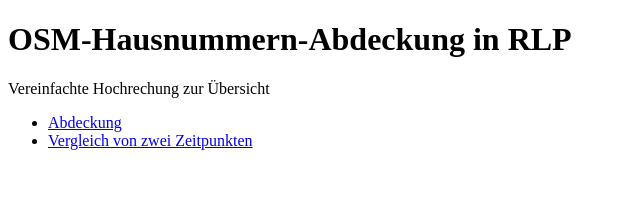
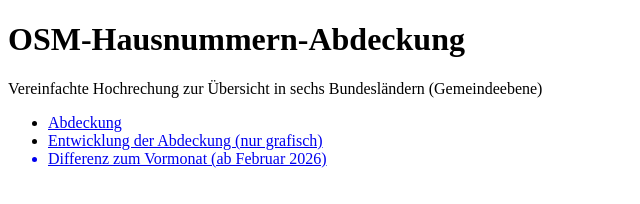
Before and after one commit to p1230/p1230.github.io, a plain HTML site: page index.html in a window 1280 px wide. Shown: the whole page, without its empty margins (0-640 px from the left). Drawn offline with Linux system fonts and the light colour scheme.

Commit message:
Update index.html

```diff
--- a/index.html
+++ b/index.html
@@ -5,11 +5,12 @@
     <title>Startseite</title>
 </head>
 <body>
-    <h1>OSM-Hausnummern-Abdeckung in RLP</h1>
-    <p>Vereinfachte Hochrechung zur Übersicht</p>
+    <h1>OSM-Hausnummern-Abdeckung</h1>
+    <p>Vereinfachte Hochrechung zur Übersicht in sechs Bundesländern (Gemeindeebene)</p>
     <ul>
         <li><a href="abdeckung.html">Abdeckung</a></li>
-        <li><a href="vergleich.html">Vergleich von zwei Zeitpunkten</a></li>
+        <li><a href="entwicklung.html">Entwicklung der Abdeckung (nur grafisch)</li>
+        <li>Differenz zum Vormonat (ab Februar 2026)</li>
     </ul>
 </body>
 </html>
```
